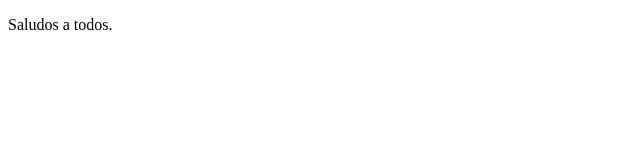
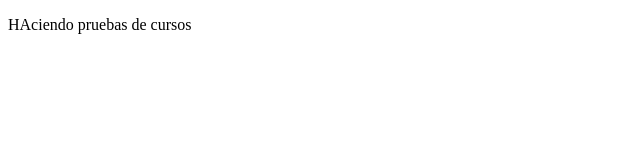
Before and after one commit to SedSeuron/proyectoDemoCursoPrework, a plain HTML site: page index.html in a window 1280 px wide. Shown: the whole page, without its empty margins (0-640 px from the left). Drawn offline with Linux system fonts and the light colour scheme.

Commit message:
Cambiando parrafo

```diff
--- a/index.html
+++ b/index.html
@@ -7,7 +7,7 @@
     <title>Hola mundo</title>
 </head>
 <body>
-    <p>Saludos a todos.</p>
+    <p>HAciendo pruebas de cursos</p>
 
 </body>
 </html>
```
